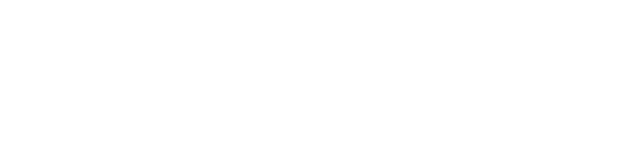
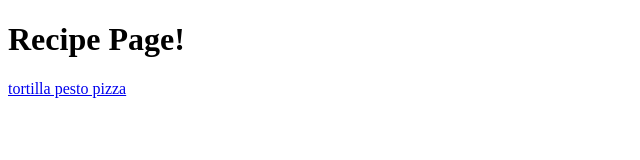
Before and after one commit to JalenTwright/odin-recipes, a plain HTML site: page index.html in a window 1280 px wide. Shown: the whole page, without its empty margins (0-640 px from the left). Drawn offline with Linux system fonts and the light colour scheme.

Commit message:
Add tortilla-pesto-pizza to index.html

```diff
--- a/index.html
+++ b/index.html
@@ -6,6 +6,8 @@
     </head>
 
     <body>
+       <h1><strong>Recipe Page!</strong></h1>
+       <a href="./recipes/toritilla-pesto-pizza.html">tortilla pesto pizza</a>
 
     </body>
 
```
